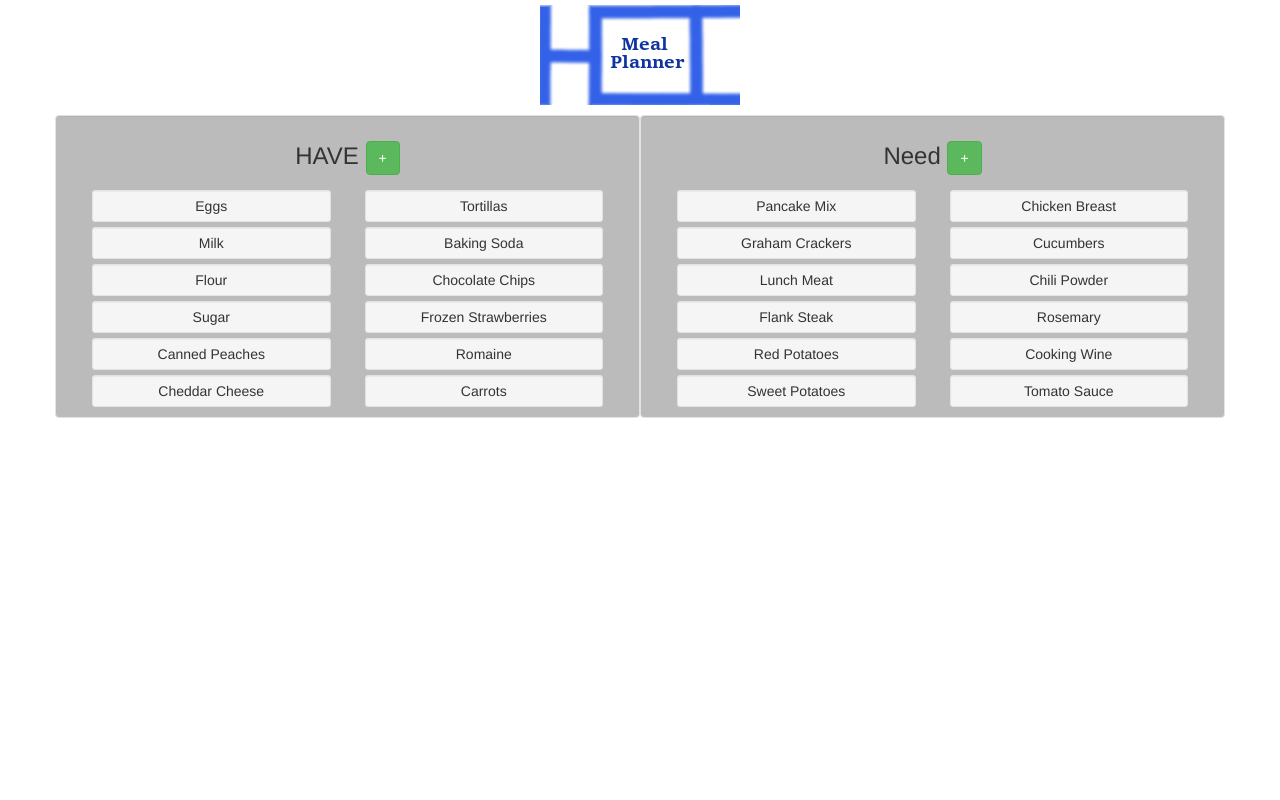
After one commit to khatkeStudent/HCIRecipeSuggestionsProject, a PHP site: page /grocery_list.php in a window 1280 px wide. The commit adds this page. Run offline with PHP 8.4, Linux system fonts and the light colour scheme.

Commit message:
Adding in grocery list page -- fixing title of recipe page

```diff
--- /dev/null
+++ b/css/grocery_list.css
@@ -0,0 +1,11 @@
+.well{
+    margin-bottom: 5px !important;
+    padding: 5px 19px !important;
+    margin-top: 5px;
+    background-color: #BBB !important;
+}
+.well-sm{
+    background-color: #f5f5f5 !important;
+    margin-right: 2px !important;
+    margin-left: 2px !important;
+}
--- /dev/null
+++ b/grocery_list.php
@@ -0,0 +1,61 @@
+<html>
+    <head>
+          <title>Grocery List</title>
+	<link rel="stylesheet" type="text/css" href="css/site.css" />
+	<link rel="stylesheet" type="text/css" href="css/grocery_list.css" />
+	<link rel="stylesheet" type="text/css" href="css/index.css"/>
+	<link rel="stylesheet" href="css\bootstrap.min.css" />
+        <script src="js/jquery-3.1.1.min.js"></script>
+        <script src="js/bootstrap.min.js"></script>
+    </head>
+    <body>
+       <?php include 'includes/header.php' ?>
+       <div class="container">
+           <div class="row">
+
+               <div class="col-md-6 text-center well">
+                   <h3>HAVE
+		       <button class="add_pantry btn btn-success">+</button>
+	           </h3>
+		   <div class="col-md-6 text-center">
+		       <div class="row well well-sm">Eggs</div>
+		       <div class="row well well-sm">Milk</div>
+		       <div class="row well well-sm">Flour</div>
+		       <div class="row well well-sm">Sugar</div>
+		       <div class="row well well-sm">Canned Peaches</div>
+		       <div class="row well well-sm">Cheddar Cheese</div>
+	           </div>
+		   <div class="col-md-6 text-center">
+		        <div class="row well well-sm">Tortillas</div>
+			<div class="row well well-sm">Baking Soda</div>
+			<div class="row well well-sm">Chocolate Chips</div>
+			<div class="row well well-sm">Frozen Strawberries</div>
+			<div class="row well well-sm">Romaine</div>
+			<div class="row well well-sm">Carrots</div>
+                   </div>
+	       </div>
+	       <div class="col-md-6 text-center well">
+                  <h3>Need
+		      <button class="add_grocery btn btn-success">+</button>
+		  </h3>
+		  <div class="col-md-6 text-center">
+		      <div class="row well well-sm">Pancake Mix</div>
+		      <div class="row well well-sm">Graham Crackers</div>
+		      <div class="row well well-sm">Lunch Meat</div>
+		      <div class="row well well-sm">Flank Steak</div>
+		      <div class="row well well-sm">Red Potatoes</div>
+		      <div class="row well well-sm">Sweet Potatoes</div>
+		  </div>
+		      <div class="col-md-6 text-center">
+		      <div class="row well well-sm">Chicken Breast</div>
+		      <div class="row well well-sm">Cucumbers</div>
+		      <div class="row well well-sm">Chili Powder</div>
+		      <div class="row well well-sm">Rosemary</div>
+		      <div class="row well well-sm">Cooking Wine</div>
+		      <div class="row well well-sm">Tomato Sauce</div>
+		  </div>
+	       </div>
+	   </div>
+       </div>
+    </body>
+</html>
--- a/recipe.php
+++ b/recipe.php
@@ -1,6 +1,6 @@
-<html>
+<html>i
     <head>
-          <title>Meal Planner</title>
+          <title>Recipe</title>
 	<link rel="stylesheet" type="text/css" href="css/site.css" />
 	<link rel="stylesheet" type="text/css" href="css/recipe.css" />
 	<link rel="stylesheet" type="text/css" href="css/index.css"/>
@@ -33,7 +33,7 @@
 		</div>
 	    </div>
 	    <div class="recipe-actions">
-                <button type="button" class="btn btn-succes">+ Add</button>
+                <button type="button" class="btn btn-success">+ Add</button>
 		<button type="button" class="btn btn-info">Share</button>
 		<button type="button" class="btn btn-warning">Add groceries</button>
 	    </div>
```
